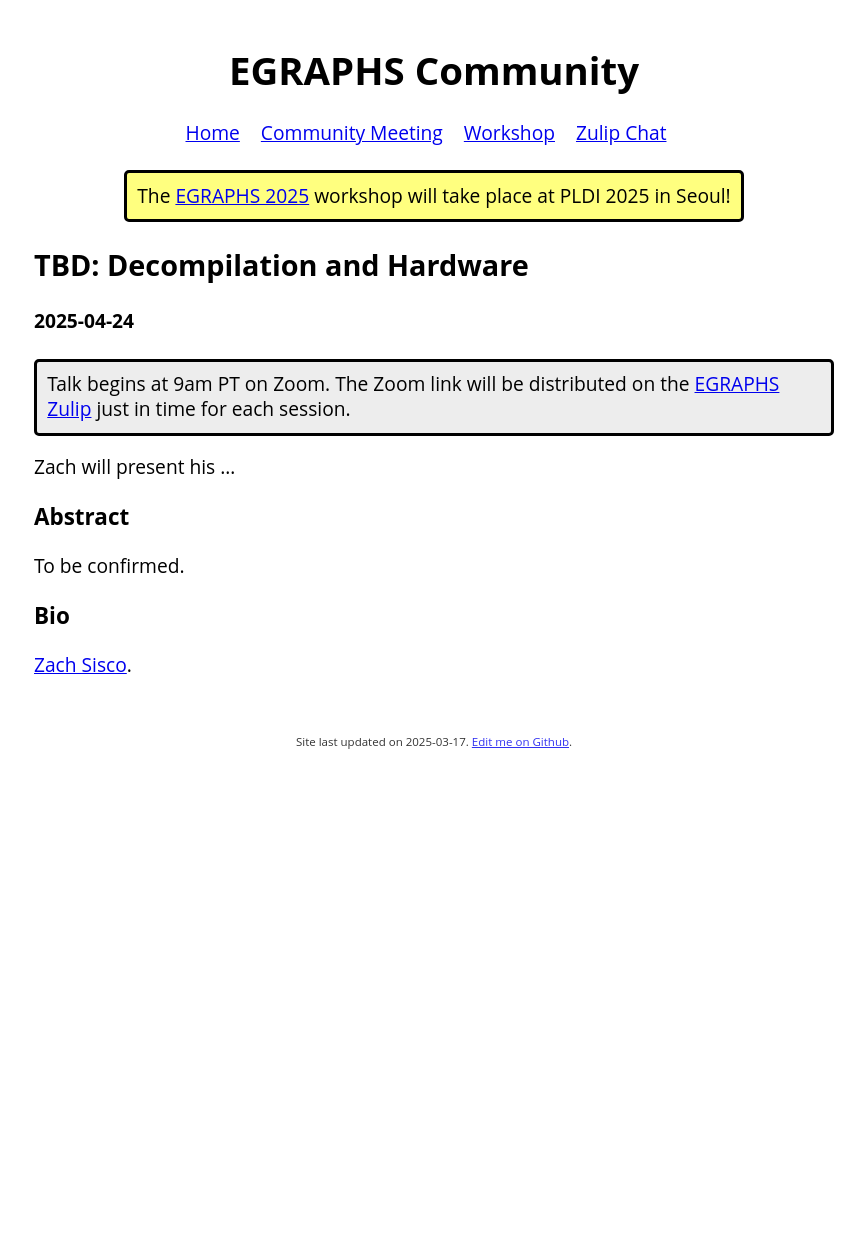
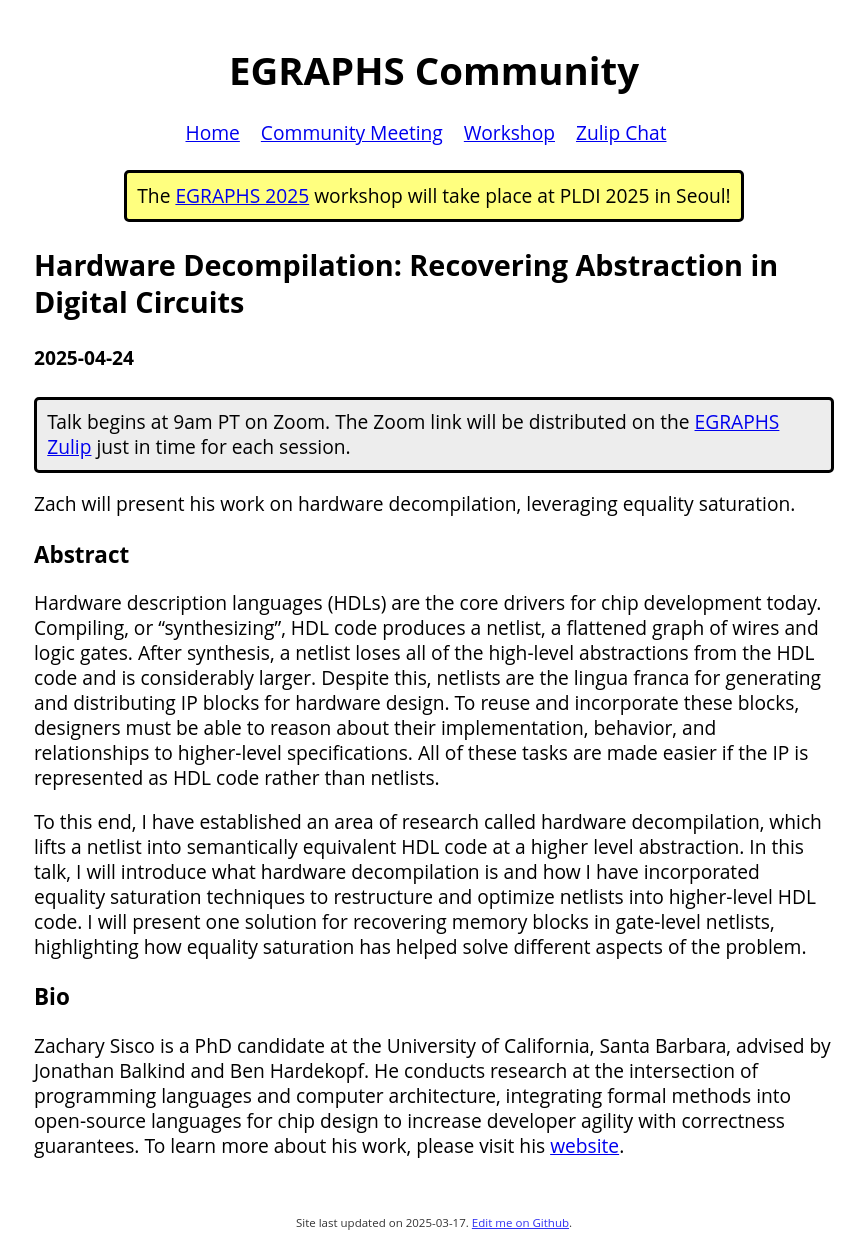
Before and after one commit to egraphs-community/egraphs-community.github.io, a Jekyll site: the page built from meeting/_posts/2025-04-24-decompilation.md, in a window 1280 px wide. Shown: the whole page, without its empty margins (206-1071 px from the left). Built offline with Jekyll 4.4.1, drawn with Linux system fonts in a browser that asks for light colours; before the commit the page ends 900 px from its top, so only the background shows below that.

Commit message:
Update 2025-04-24-decompilation.md

```diff
--- a/meeting/_posts/2025-04-24-decompilation.md
+++ b/meeting/_posts/2025-04-24-decompilation.md
@@ -1,15 +1,17 @@
 ---
 layout: meeting
-title: "TBD: Decompilation and Hardware"
+title: "Hardware Decompilation: Recovering Abstraction in Digital Circuits"
 author: Zach Sisco
 ---
 
-Zach will present his ...
+Zach will present his work on hardware decompilation, leveraging equality saturation.
 
 ### Abstract
 
-To be confirmed.
+Hardware description languages (HDLs) are the core drivers for chip development today. Compiling, or "synthesizing", HDL code produces a netlist, a flattened graph of wires and logic gates. After synthesis, a netlist loses all of the high-level abstractions from the HDL code and is considerably larger. Despite this, netlists are the lingua franca for generating and distributing IP blocks for hardware design. To reuse and incorporate these blocks, designers must be able to reason about their implementation, behavior, and relationships to higher-level specifications. All of these tasks are made easier if the IP is represented as HDL code rather than netlists.
+
+To this end, I have established an area of research called hardware decompilation, which lifts a netlist into semantically equivalent HDL code at a higher level abstraction. In this talk, I will introduce what hardware decompilation is and how I have incorporated equality saturation techniques to restructure and optimize netlists into higher-level HDL code. I will present one solution for recovering memory blocks in gate-level netlists, highlighting how equality saturation has helped solve different aspects of the problem.
 
 ### Bio
 
-[Zach Sisco](https://zsisco.net/).
+Zachary Sisco is a PhD candidate at the University of California, Santa Barbara, advised by Jonathan Balkind and Ben Hardekopf. He conducts research at the intersection of programming languages and computer architecture, integrating formal methods into open-source languages for chip design to increase developer agility with correctness guarantees. To learn more about his work, please visit his [website](https://zsisco.net/).
```
